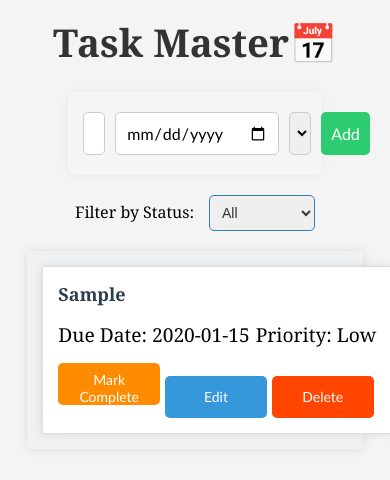
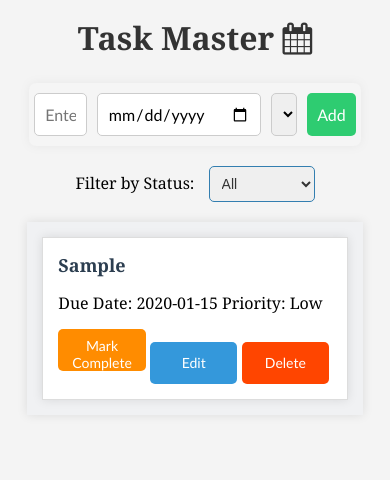
Before and after one commit to itsindrajput/TaskMaster, a plain HTML site: page index.html in a window 390 px wide. Both pictures are taken after typing "Sample", "2020-01-15" into the empty fields and a click on the button "Add". Drawn offline with Linux system fonts and the light colour scheme.

Commit message:
Improved Responsiveness

```diff
--- a/TaskMaster.css
+++ b/TaskMaster.css
@@ -6,7 +6,6 @@
 
 body {
   font-family: Cambria, Cochin, Georgia, Times, 'Times New Roman', serif;
-  font-size: 1.2rem;
   background-color: #f4f4f4;
   margin: 0;
   padding: 0;
@@ -31,6 +30,13 @@ body {
   box-shadow: 0 0 10px rgba(128, 128, 128, 0.1);
   border-radius: 7px;
 }
+@media only screen and (max-width:780px) {
+  .grid-container{
+    width: 85%;
+    padding: 5px;
+  }
+}
+
 
 .containerElement {
   display: grid;
@@ -42,6 +48,11 @@ body {
   padding-bottom: 0px;
   background-color: #f0f1f3;
   box-shadow: 0 0 10px rgba(0, 0, 0, 0.1);
+}
+@media only screen and (max-width:800px) {
+  .containerElement{
+    grid-template-columns: repeat(auto-fit, minmax(100%, 1fr));
+  }
 }
 
 .input-container {
@@ -182,3 +193,8 @@ input[type="date"],
 .paraText{
   float: right;
 }
+@media only screen and (max-width:800px) {
+  .paraText{
+    float: none;
+  }
+}
--- a/index.html
+++ b/index.html
@@ -5,10 +5,11 @@
   <meta name="viewport" content="width=device-width, initial-scale=1.0">
   <link href="https://img.freepik.com/free-photo/clipboard-icon-front-side-white-background_187299-40139.jpg?w=740&t=st=1702295831~exp=1702296431~hmac=5c946c0913feb11f85567565efc8c69a5a16280945b3612e40cfcd870cfe1c24" rel="icon">
   <link rel="stylesheet" href="TaskMaster.css">
+  <link rel="stylesheet" href="https://stackpath.bootstrapcdn.com/font-awesome/4.7.0/css/font-awesome.min.css" integrity="sha384-wvfXpqpZZVQGK6TAh5PVlGOfQNHSoD2xbE+QkPxCAFlNEevoEH3Sl0sibVcOQVnN" crossorigin="anonymous">
   <title>Task Master</title>
 </head>
 <body>
-  <h1 id="main-heading">Task Master📅</h1>
+  <h1 id="main-heading">Task Master <i class="fa fa-calendar" aria-hidden="true"></i></h1>
 
   <div class="grid-container">
   <div class="input-container">
```
